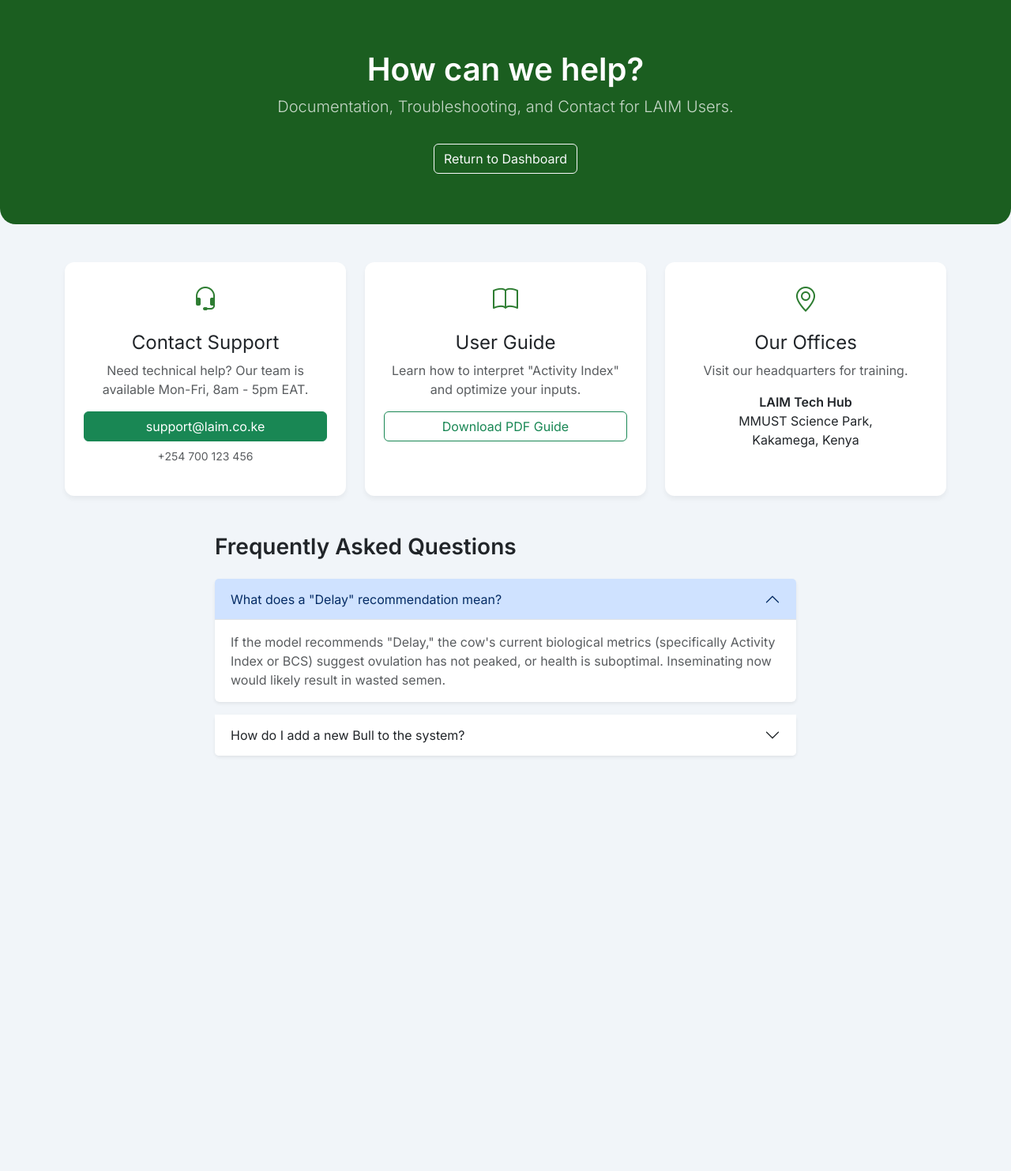
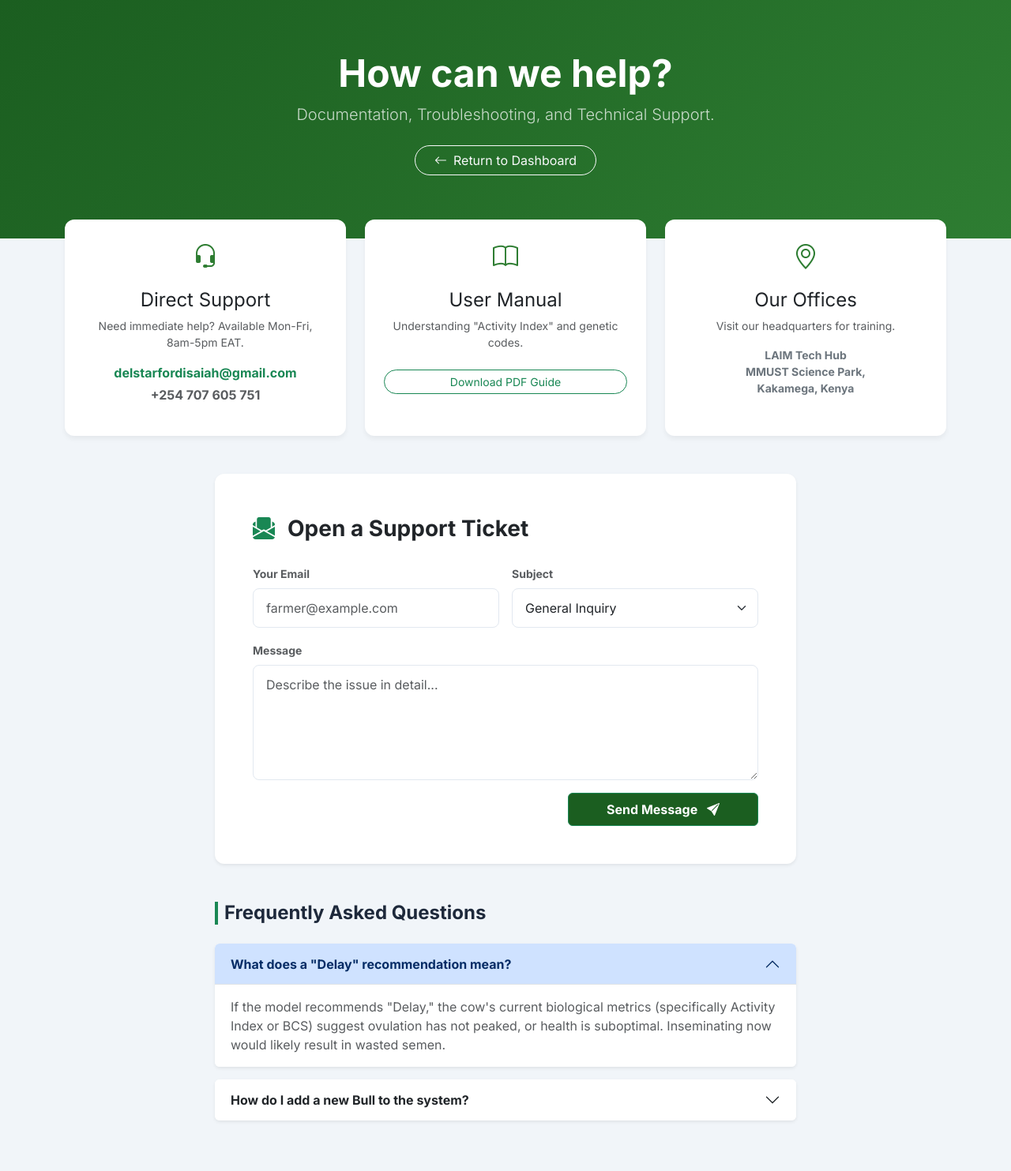
Before and after one commit to delstarford123/laim, a Flask app: page /support in a window 1280 px wide. Shown: the whole page at 79% size. Before the commit the page ends 958 px from the top, so only its background shows below. Run offline with Flask 3, Linux system fonts and the light colour scheme; parts of the project's set-up code (start-up, migrations or seed data) failed here and were passed over; some libraries are stand-ins or nearby versions.

Commit message:
Fixed HTML crash and added Support/Settings logic

```diff
--- a/main.py
+++ b/main.py
@@ -23,7 +23,26 @@ with app.app_context():
     db.create_all()
 
 predictor = InseminationPredictor()
+# --- ADD THESE TO YOUR EXISTING MODELS ---
 
+class FarmSettings(db.Model):
+    id = db.Column(db.Integer, primary_key=True)
+    farm_name = db.Column(db.String(100), default="My Dairy Farm")
+    location = db.Column(db.String(100), default="Kenya")
+    ai_threshold = db.Column(db.Float, default=0.65)  # The sensitivity (e.g., 0.65)
+    genetic_check = db.Column(db.Boolean, default=True)
+
+class SupportTicket(db.Model):
+    id = db.Column(db.Integer, primary_key=True)
+    date = db.Column(db.DateTime, default=datetime.utcnow)
+    email = db.Column(db.String(100))
+    subject = db.Column(db.String(200))
+    message = db.Column(db.Text)
+    status = db.Column(db.String(20), default="Open")
+
+# Ensure you create these tables (run this once or keep in main block)
+with app.app_context():
+    db.create_all()
 @app.route('/', methods=['GET'])
 def index():
     return render_template('index.html', result=None)
@@ -40,13 +59,58 @@ def terms():
     return render_template('terms.html')
 @app.route('/settings', methods=['GET', 'POST'])
 def settings():
+    # 1. Fetch existing settings or create defaults if they don't exist
+    current_settings = FarmSettings.query.first()
+    if not current_settings:
+        current_settings = FarmSettings(farm_name="Green Valley Dairy", ai_threshold=0.65)
+        db.session.add(current_settings)
+        db.session.commit()
+
     if request.method == 'POST':
-        # In a real app, you would save these to the database here
-        # For now, we just acknowledge the save
-        return render_template('settings.html', saved=True)
-    return render_template('settings.html', saved=False)
-@app.route('/support')
+        try:
+            # 2. Update fields from the form
+            current_settings.farm_name = request.form.get('farm_name')
+            current_settings.location = request.form.get('location')
+
+            # Convert percentage (e.g. "75") to float (0.75)
+            threshold_val = int(request.form.get('threshold')) / 100.0
+            current_settings.ai_threshold = threshold_val
+
+            # Checkbox handling (HTML checkboxes send 'on' if checked, nothing if unchecked)
+            current_settings.genetic_check = True if request.form.get('checkGenetic') else False
+
+            db.session.commit()
+
+            # 3. Reload with success flag
+            return render_template('settings.html', settings=current_settings, saved=True)
+
+        except Exception as e:
+            return render_template('settings.html', settings=current_settings, error=str(e))
+
+    # GET request: Just show current settings
+    return render_template('settings.html', settings=current_settings, saved=False)
+
+@app.route('/support', methods=['GET', 'POST'])
 def support():
+    if request.method == 'POST':
+        try:
+            # 1. Extract data
+            email = request.form.get('email')
+            subject = request.form.get('subject')
+            message = request.form.get('message')
+
+            # 2. Create Ticket
+            new_ticket = SupportTicket(email=email, subject=subject, message=message)
+            db.session.add(new_ticket)
+            db.session.commit()
+
+            # 3. Show Success Message
+            flash_message = "Ticket Submitted! Reference ID: #{}".format(new_ticket.id)
+            return render_template('support.html', success=flash_message)
+
+        except Exception as e:
+            return render_template('support.html', error="Failed to submit: " + str(e))
+
     return render_template('support.html')
 @app.route('/download_report/<int:id>')
 def download_report(id):
@@ -97,12 +161,17 @@ def catalog():
         print(f"Error loading catalog: {e}")
 
     return render_template('catalog.html', bulls=bulls)
-
 @app.route('/predict', methods=['POST'])
 def predict():
     try:
-        # Extract Data
+        # --- NEW: Get Farm Settings ---
+        settings_db = FarmSettings.query.first()
+        # Default to 0.65 if database is empty
+        threshold = settings_db.ai_threshold if settings_db else 0.65
+        # -----------------------------
+
         data = {
+            # ... (your existing inputs) ...
             'breed': request.form.get('breed', 'Friesian'),
             'age_months': float(request.form.get('age_months', 36)),
             'weight_kg': float(request.form.get('weight_kg', 400)),
@@ -110,15 +179,28 @@ def predict():
             'days_since_calving': float(request.form.get('days_since_calving', 60)),
             'activity_index': float(request.form.get('activity_index', 50)),
             'parity': request.form.get('parity', '1'),
-            'semen_bull_code': request.form.get('semen_bull_code', 'BULL_A'),
-            # Defaults
+            'semen_bull_code': request.form.get('semen_bull_code', 'FR_001_KUG'),
             'milk_yield_daily': 20.0
         }
 
-        # Predict
+        # Run Prediction
         result = predictor.predict(data)
 
-        # 3. SAVE to Database
+        # --- NEW: Apply Custom Sensitivity Logic ---
+        # The AI gives a raw score (e.g., 0.70).
+        # If User set settings to 0.75, this should now be a "DELAY"
+        raw_score = result['raw_score']
+
+        if raw_score >= threshold:
+            result['recommendation'] = "✅ PROCEED"
+        else:
+            result['recommendation'] = "❌ DELAY / CHECK HEALTH"
+            # Add explanation if it failed due to high threshold
+            if raw_score > 0.50:
+                result['explanation'] += f" (Score {raw_score*100:.1f}% is below your strict threshold of {threshold*100}%)"
+        # -------------------------------------------
+
+        # Save to History (Same as before)
         new_record = PredictionHistory(
             cow_breed=data['breed'],
             bull_code=data['semen_bull_code'],
@@ -132,7 +214,6 @@ def predict():
 
     except Exception as e:
         return render_template('index.html', result={'error': str(e)})
-
 # 4. New Page: View History
 @app.route('/history')
 def history():
--- a/templates/support.html
+++ b/templates/support.html
@@ -3,55 +3,102 @@
 <head>
     <meta charset="UTF-8">
     <title>Support | Livestock AI Manager</title>
+
     <link href="https://cdn.jsdelivr.net/npm/bootstrap@5.3.0/dist/css/bootstrap.min.css" rel="stylesheet">
-    <link href="https://fonts.googleapis.com/css2?family=Inter:wght@300;400;600&display=swap" rel="stylesheet">
+    <link href="https://fonts.googleapis.com/css2?family=Inter:wght@300;400;600;700&display=swap" rel="stylesheet">
     <link rel="stylesheet" href="https://cdn.jsdelivr.net/npm/bootstrap-icons@1.10.0/font/bootstrap-icons.css">
+
     <style>
-        body { background-color: #f1f5f9; font-family: 'Inter', sans-serif; }
-        .support-header { background: #1b5e20; color: white; padding: 4rem 0; border-radius: 0 0 20px 20px; margin-bottom: 3rem; }
-        .card { border: none; border-radius: 12px; box-shadow: 0 4px 6px rgba(0,0,0,0.05); height: 100%; transition: transform 0.2s; }
-        .card:hover { transform: translateY(-5px); }
+        body {
+            background-color: #f1f5f9;
+            font-family: 'Inter', sans-serif;
+            color: #1e293b;
+        }
+        .support-header {
+            background: linear-gradient(135deg, #1b5e20 0%, #2e7d32 100%);
+            color: white;
+            padding: 4rem 0 5rem 0;
+            margin-bottom: -3rem;
+        }
+        .card {
+            border: none;
+            border-radius: 12px;
+            box-shadow: 0 4px 6px rgba(0,0,0,0.05);
+            height: 100%;
+            transition: transform 0.2s;
+        }
+        .info-card:hover { transform: translateY(-5px); }
         .icon-box { font-size: 2rem; color: #2e7d32; margin-bottom: 1rem; }
+
+        .form-control {
+            padding: 0.75rem 1rem;
+            border-radius: 8px;
+            border: 1px solid #e2e8f0;
+        }
+        .form-control:focus {
+            border-color: #1b5e20;
+            box-shadow: 0 0 0 3px rgba(27, 94, 32, 0.1);
+        }
     </style>
 </head>
 <body>
 
     <div class="support-header text-center">
         <div class="container">
-            <h1 class="fw-bold">How can we help?</h1>
-            <p class="lead opacity-75">Documentation, Troubleshooting, and Contact for LAIM Users.</p>
-            <a href="/" class="btn btn-outline-light mt-3">Return to Dashboard</a>
+            <h1 class="fw-bold display-5">How can we help?</h1>
+            <p class="lead opacity-75">Documentation, Troubleshooting, and Technical Support.</p>
+            <a href="/" class="btn btn-outline-light rounded-pill px-4 mt-2">
+                <i class="bi bi-arrow-left me-2"></i>Return to Dashboard
+            </a>
         </div>
     </div>
 
     <div class="container mb-5">
-        <div class="row g-4">
+
+        {% if success %}
+        <div class="alert alert-success d-flex align-items-center shadow-sm mb-4" role="alert" style="margin-top: -20px; z-index: 10; position: relative;">
+            <i class="bi bi-check-circle-fill fs-4 me-3"></i>
+            <div>
+                <h6 class="fw-bold mb-0">Success!</h6>
+                <p class="mb-0">{{ success }} (We will email you shortly)</p>
+            </div>
+        </div>
+        {% endif %}
+
+        {% if error %}
+        <div class="alert alert-danger d-flex align-items-center shadow-sm mb-4" role="alert">
+            <i class="bi bi-exclamation-triangle-fill fs-4 me-3"></i>
+            <div>{{ error }}</div>
+        </div>
+        {% endif %}
+
+        <div class="row g-4 mb-5">
             <div class="col-md-4">
-                <div class="card p-4 text-center">
+                <div class="card info-card p-4 text-center">
                     <div class="icon-box"><i class="bi bi-headset"></i></div>
-                    <h4>Contact Support</h4>
-                    <p class="text-muted">Need technical help? Our team is available Mon-Fri, 8am - 5pm EAT.</p>
-                    <a href="mailto:support@laim.co.ke" class="btn btn-success">support@laim.co.ke</a>
-                    <p class="mt-2 text-muted small">+254 700 123 456</p>
+                    <h4>Direct Support</h4>
+                    <p class="text-muted small">Need immediate help? Available Mon-Fri, 8am-5pm EAT.</p>
+                    <a href="mailto:delstarfordisaiah@gmail.com" class="fw-bold text-success text-decoration-none">delstarfordisaiah@gmail.com</a>
+                    <p class="mt-1 text-muted fw-bold">+254 707 605 751</p>
                 </div>
             </div>
 
             <div class="col-md-4">
-                <div class="card p-4 text-center">
+                <div class="card info-card p-4 text-center">
                     <div class="icon-box"><i class="bi bi-book"></i></div>
-                    <h4>User Guide</h4>
-                    <p class="text-muted">Learn how to interpret "Activity Index" and optimize your inputs.</p>
-                    <button class="btn btn-outline-success">Download PDF Guide</button>
+                    <h4>User Manual</h4>
+                    <p class="text-muted small">Understanding "Activity Index" and genetic codes.</p>
+                    <button class="btn btn-outline-success btn-sm mt-2 rounded-pill px-4">Download PDF Guide</button>
                 </div>
             </div>
 
             <div class="col-md-4">
-                <div class="card p-4 text-center">
+                <div class="card info-card p-4 text-center">
                     <div class="icon-box"><i class="bi bi-geo-alt"></i></div>
                     <h4>Our Offices</h4>
-                    <p class="text-muted">Visit our headquarters for training.</p>
-                    <address class="mb-0">
-                        <strong>LAIM Tech Hub</strong><br>
+                    <p class="text-muted small">Visit our headquarters for training.</p>
+                    <address class="mb-0 small fw-bold text-secondary">
+                        LAIM Tech Hub<br>
                         MMUST Science Park,<br>
                         Kakamega, Kenya
                     </address>
@@ -59,33 +106,71 @@
             </div>
         </div>
 
-        <div class="row justify-content-center mt-5">
+        <div class="row justify-content-center mb-5">
             <div class="col-lg-8">
-                <h3 class="fw-bold mb-4">Frequently Asked Questions</h3>
+                <div class="card p-4 p-md-5 shadow-sm">
+                    <div class="d-flex align-items-center mb-4">
+                        <i class="bi bi-envelope-paper-fill fs-3 text-success me-3"></i>
+                        <h3 class="fw-bold mb-0">Open a Support Ticket</h3>
+                    </div>
+
+                    <form action="/support" method="POST">
+                        <div class="row g-3">
+                            <div class="col-md-6">
+                                <label class="form-label fw-bold small text-muted">Your Email</label>
+                                <input type="email" class="form-control" name="email" placeholder="farmer@example.com" required>
+                            </div>
+                            <div class="col-md-6">
+                                <label class="form-label fw-bold small text-muted">Subject</label>
+                                <select class="form-select form-control" name="subject">
+                                    <option value="General Inquiry">General Inquiry</option>
+                                    <option value="Technical Issue">Technical Issue</option>
+                                    <option value="Billing">Billing / Subscription</option>
+                                    <option value="Data Correction">Data Correction Request</option>
+                                </select>
+                            </div>
+                            <div class="col-12">
+                                <label class="form-label fw-bold small text-muted">Message</label>
+                                <textarea class="form-control" name="message" rows="5" placeholder="Describe the issue in detail..." required></textarea>
+                            </div>
+                            <div class="col-12 text-end">
+                                <button type="submit" class="btn btn-success px-5 py-2 fw-bold" style="background-color: #1b5e20;">
+                                    Send Message <i class="bi bi-send-fill ms-2"></i>
+                                </button>
+                            </div>
+                        </div>
+                    </form>
+                </div>
+            </div>
+        </div>
+
+        <div class="row justify-content-center">
+            <div class="col-lg-8">
+                <h4 class="fw-bold mb-4 ps-2 border-start border-4 border-success">Frequently Asked Questions</h4>
 
                 <div class="accordion" id="faqAccordion">
-                    <div class="accordion-item border-0 mb-3 shadow-sm rounded">
+                    <div class="accordion-item border-0 mb-3 shadow-sm rounded overflow-hidden">
                         <h2 class="accordion-header">
                             <button class="accordion-button" type="button" data-bs-toggle="collapse" data-bs-target="#faq1">
-                                What does a "Delay" recommendation mean?
+                                <span class="fw-bold">What does a "Delay" recommendation mean?</span>
                             </button>
                         </h2>
                         <div id="faq1" class="accordion-collapse collapse show" data-bs-parent="#faqAccordion">
-                            <div class="accordion-body text-muted">
+                            <div class="accordion-body text-muted bg-white">
                                 If the model recommends "Delay," the cow's current biological metrics (specifically Activity Index or BCS) suggest ovulation has not peaked, or health is suboptimal. Inseminating now would likely result in wasted semen.
                             </div>
                         </div>
                     </div>
 
-                    <div class="accordion-item border-0 mb-3 shadow-sm rounded">
+                    <div class="accordion-item border-0 mb-3 shadow-sm rounded overflow-hidden">
                         <h2 class="accordion-header">
                             <button class="accordion-button collapsed" type="button" data-bs-toggle="collapse" data-bs-target="#faq2">
-                                How do I add a new Bull to the system?
+                                <span class="fw-bold">How do I add a new Bull to the system?</span>
                             </button>
                         </h2>
                         <div id="faq2" class="accordion-collapse collapse" data-bs-parent="#faqAccordion">
-                            <div class="accordion-body text-muted">
-                                Currently, new bulls must be added by the administrator via the CSV backend. Please contact support with the Bull's Code, Breed, and Fertility Score to have it added to the global catalog.
+                            <div class="accordion-body text-muted bg-white">
+                                Currently, new bulls must be added by the administrator via the CSV backend. Please submit a "Data Correction" ticket above with the Bull's Code, Breed, and Fertility Score to have it added to the global catalog.
                             </div>
                         </div>
                     </div>
```
Also changed, not shown: templates/settings.html (+26 -10 lines).
